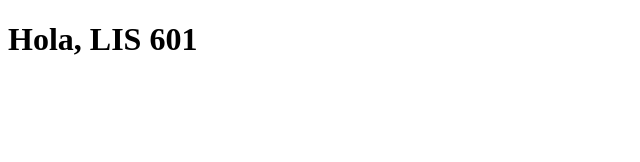
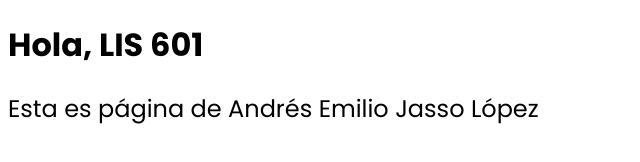
Before and after one commit to EmilioJasso19/practicas-git, a plain HTML site: page index.html in a window 1280 px wide. Shown: the whole page, without its empty margins (0-640 px from the left). Drawn offline with Linux system fonts and the light colour scheme.

Commit message:
New font family

```diff
--- a/index.html
+++ b/index.html
@@ -4,8 +4,20 @@
     <meta charset="UTF-8">
     <meta name="viewport" content="width=device-width, initial-scale=1.0">
     <title>Practica Git 01</title>
+    <link rel="preconnect" href="https://fonts.googleapis.com">
+    <link rel="preconnect" href="https://fonts.gstatic.com" crossorigin>
+    <link href="https://fonts.googleapis.com/css2?family=Poppins:ital,wght@0,100;0,200;0,300;0,400;0,500;0,600;0,700;0,800;0,900;1,100;1,200;1,300;1,400;1,500;1,600;1,700;1,800;1,900&display=swap" rel="stylesheet">
+    <style>
+        body {
+            font-family: "Poppins";
+        }
+        h2 {
+            font-weight: 400;
+        }
+    </style>
 </head>
 <body>
     <h1>Hola, LIS 601</h1>
+    <h2>Esta es página de Andrés Emilio Jasso López</h2>
 </body>
 </html>
```
